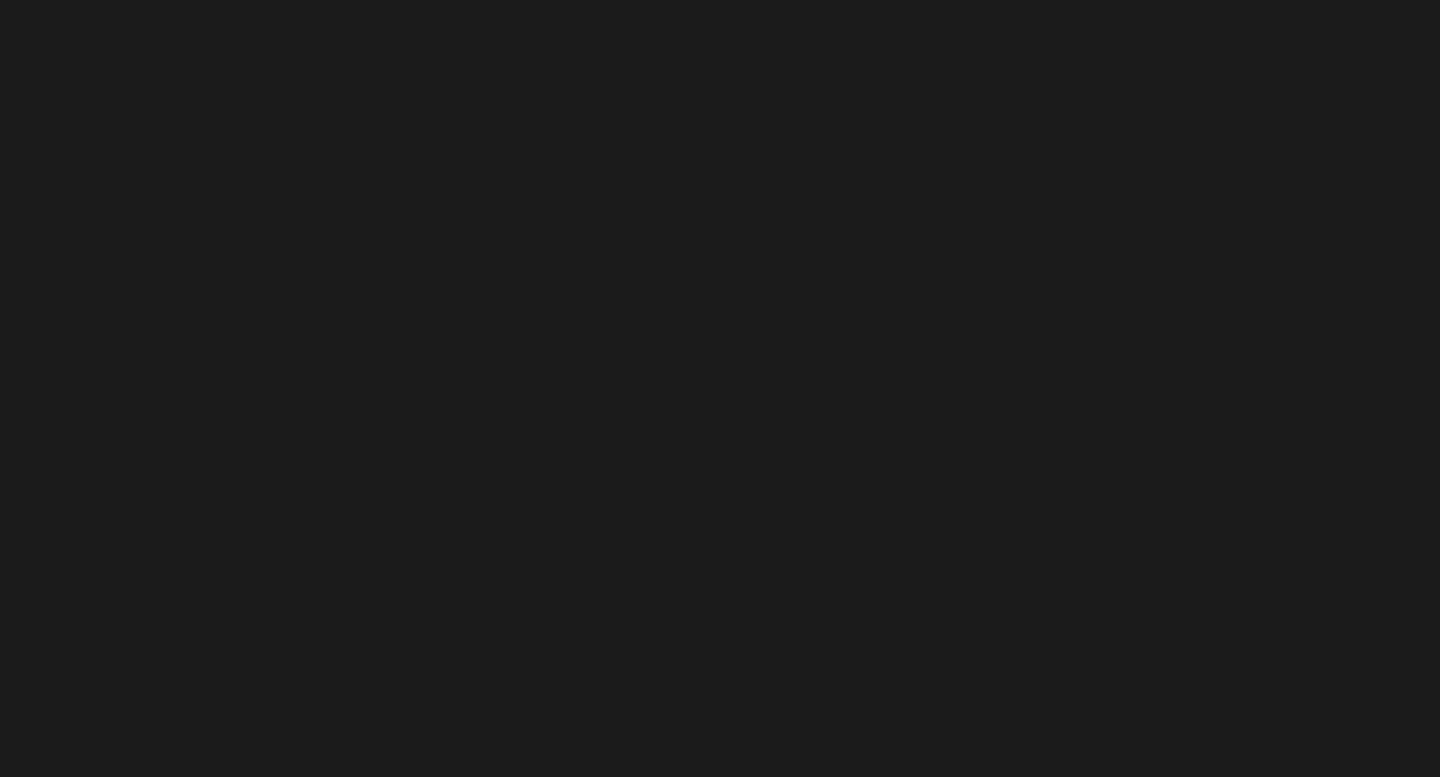
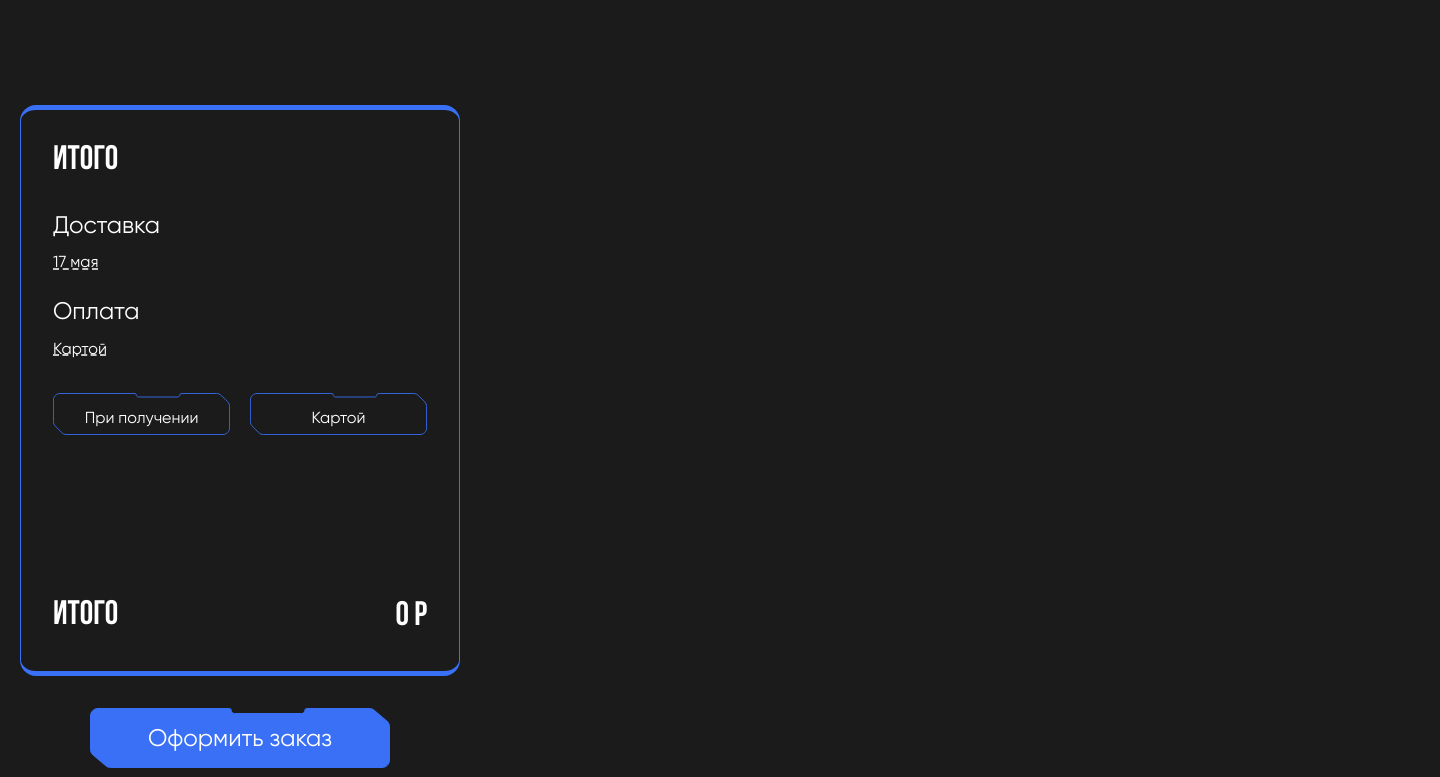
Before and after one commit to B1ackMambaX/warpoint-store-frontend, a React (Create React App) app: page /cart in a window 1280 px wide. Before the commit this address had no page. Shown: the part 243-1020 px from the top of the page, 1440 px wide, since content can reach past the window. Before the commit the page ends 800 px from the top, so only its background shows below. Built offline with nearby package versions, Linux system fonts and the light colour scheme.

Commit message:
Added cart

```diff
--- a/src/App.tsx
+++ b/src/App.tsx
@@ -5,6 +5,7 @@ import SignIn from './pages/auth/SignIn';
 import SignUp from './pages/auth/SignUp';
 import Catalog from './pages/catalog/Catalog';
 import ProductPage from './pages/productPage/ProductPage';
+import CartPage from './pages/cart/CartPage';
 
 const App = () => {
 	return (
@@ -15,6 +16,7 @@ const App = () => {
 				<Route path='/sign-up' element={<SignUp/>}/>
 				<Route path='/catalog' element={<Catalog/>}/>
 				<Route path="/product/:productId" element={<ProductPage/>} />
+				<Route path="/cart" element={<CartPage/>} />
 			</Routes>
 
 		</Router>
--- /dev/null
+++ b/src/components/cart/Cart.tsx
@@ -0,0 +1,121 @@
+import { useEffect, useState } from 'react';
+import CartItem from '../cartItem/CartItem';
+import Heading from '../heading/Heading';
+import './cart.scss';
+import CartModel from '../../models/Cart';
+import Button from '../button/Button';
+import frame from '../../resources/img/frame.svg';
+
+const Cart = () => {
+    const [cart, setCart] = useState<CartModel>([]);
+
+
+    useEffect(() => {
+        if (localStorage.getItem('cart')) {
+            setCart(JSON.parse(localStorage.getItem('cart')!));
+        }
+    }, [])
+
+    useEffect(() => {
+        if (cart.length !== 0) {
+            localStorage.setItem('cart', JSON.stringify(cart));
+        }
+    }, [cart])
+
+    const deleteHandler = (id: number) => {
+        setCart(state => state.filter(item => item.product.id !== id));
+    }
+
+    const incrementHandler = (id: number) => {
+        setCart(state => {
+            const newState = state.map(item => {
+                if (item.product.id === id) {
+                    return {product: item.product, quantity: item.quantity + 1}
+                } else {
+                    return item;
+                }
+            })
+            return newState;
+        })
+    }
+
+    const decrementHandler = (id: number) => {
+        setCart(state => {
+            const newState = state.map(item => {
+                if (item.product.id === id) {
+                    if (item.quantity !== 1) {
+                        return {product: item.product, quantity: item.quantity - 1}
+                    } else {
+                        return item;
+                    }
+
+                } else {
+                    return item;
+                }
+            })
+            return newState;
+        });
+    }
+
+    const getTotalPrice = () => {
+        let totalPrice = 0;
+        cart.forEach(item => {
+            totalPrice += item.product.price * item.quantity;
+        });
+
+        return totalPrice;
+    }
+
+    return (
+        <div className="container">
+            <main className="cart">
+                <Heading>КОРЗИНА</Heading>
+                <div className="cart__info">
+                    <div className="cart__list">
+                        {cart.length !== 0 && cart.map(item => (<
+                            CartItem
+                                key={item.product.id}
+                                name={item.product.name}
+                                description={item.product.description}
+                                imageUrl={item.product.img_url}
+                                quantity={item.quantity}
+                                price={item.product.price}
+                                onDelete={(_) => deleteHandler(item.product.id)}
+                                onIncrement={(_) => incrementHandler(item.product.id)}
+                                onDecrement={(_) => decrementHandler(item.product.id)}
+                        />))}
+                    </div>
+                    <div>
+                        <div className="cart__checkout">
+                            <h2 className="cart__checkout-heading bebas">ИТОГО</h2>
+
+                            <div className='cart__checkout-div'>
+                                <h3 className="cart__checkout-subheading">Доставка</h3>
+                                <span className='cart__checkout-info'>17 мая</span>
+                            </div>
+
+                            <div>
+                                <h3 className="cart__checkout-subheading">Оплата</h3>
+                                <span className='cart__checkout-info'>Картой</span>
+                            </div>
+
+                            <div className="cart__checkout-buttons">
+                                <Button tag="button" text="При получении" image={frame} width={178} height={48} fontSize={16}/>
+                                <Button tag="button" text="Картой" image={frame} width={178} height={48} fontSize={16}/>
+                            </div>
+
+
+                            <div className="cart__checkout-total">
+                                <h2 className="cart__checkout-heading bebas">ИТОГО</h2>
+                                <span className="cart__checkout-heading bebas">{getTotalPrice() + ' Р'}</span>
+                            </div>
+                        </div>
+                        <button className='cart__checkout-submit'>Оформить заказ</button>
+                    </div>
+                </div>
+            </main>
+        </div>
+    )
+}
+
+export default Cart;
--- /dev/null
+++ b/src/components/cart/cart.scss
@@ -0,0 +1,67 @@
+.cart {
+    &__info {
+        padding-top: 88px;
+        display: flex;
+        gap: 20px;
+    }
+    padding-bottom: 160px;
+
+    &__checkout {
+        padding: 32px;
+        width: 440px;
+        height: 571px;
+        border-bottom: 5px solid #3970F6;
+        border-left: 1px solid #3970F6;
+        border-right: 1px solid #3970F6;
+        border-top: 5px solid #3970F6;
+        border-radius: 16px;
+
+        &-heading {
+            font-size: 34px;
+            margin-bottom: 32px;
+        }
+
+        &-div {
+            margin-bottom: 24px;
+        }
+
+        &-subheading {
+            font-weight: 400;
+            font-size: 24px;
+        }
+
+        &-info {
+            display: block;
+            margin-top: 12px;
+            text-decoration: underline dashed;
+        }
+
+        &-buttons {
+            display: flex;
+            gap: 20px;
+            margin-top: 32px;
+        }
+
+        &-total {
+            margin-top: 150px;
+            display: flex;
+            align-items: center;
+            justify-content: space-between;
+        }
+
+        &-submit {
+            font-size: 24px;
+            display: block;
+            margin: 0 auto;
+            color: #fff;
+
+            cursor: pointer;
+            margin-top: 32px;
+            width: 300px;
+            height: 60px;
+            background-color: transparent;
+            border: none;
+            background-image: url('../../resources/img/button.svg');
+        }
+    }
+}
--- /dev/null
+++ b/src/components/cartItem/CartItem.tsx
@@ -0,0 +1,36 @@
+import CartItemProps from "./CartItemProps";
+
+import './cartItem.scss';
+
+import trash from '../../resources/img/trash.svg';
+
+const CartItem = ({name, description, price, quantity, imageUrl, onDelete, onIncrement, onDecrement}: CartItemProps) => {
+    return (
+        <article className="cart-item">
+            <img className="cart-item__image" src={imageUrl} alt={name} />
+
+            <div>
+                <div className="cart-item__info">
+                    <div>
+                        <h2 className="cart-item__heading bebas">{name}</h2>
+                        <p className="cart-item__descr">{description.slice(0, 50) + '...'}</p>
+                    </div>
+
+                    <p className="cart-item__price bebas">{(price * quantity).toFixed(1) + ' Р'}</p>
+                </div>
+
+                <div className="cart-item__controls">
+                    <div className="counter">
+                        <button className="counter__button" onClick={onDecrement}>-</button>
+                        <span className="counter__quantity bebas">{quantity}</span>
+                        <button className="counter__button" onClick={onIncrement}>+</button>
+                    </div>
+
+                    <img src={trash} alt="" onClick={onDelete}/>
+                </div>
+            </div>
+        </article>
+    )
+}
+
+export default CartItem
--- /dev/null
+++ b/src/components/cartItem/CartItemProps.ts
@@ -0,0 +1,12 @@
+interface CartItemProps {
+    name: string;
+    description: string;
+    price: number;
+    quantity: number;
+    imageUrl: string;
+    onIncrement?: (_: any) => void;
+    onDecrement?: (_: any) => void;
+    onDelete?: (_: any) => void;
+}
+
+export default CartItemProps;
--- /dev/null
+++ b/src/components/cartItem/cartItem.scss
@@ -0,0 +1,74 @@
+.cart-item {
+    margin-bottom: 32px;
+    width: 900px;
+    height: 210px;
+    display: flex;
+    gap: 20px;
+    &__image {
+        width: 210px;
+        height: 210px;
+        object-fit: contain;
+        border-bottom: 5px solid #3970F6;
+        border-left: 1px solid #3970F6;
+        border-right: 1px solid #3970F6;
+        border-top: 5px solid #3970F6;
+        border-radius: 16px;
+    }
+
+    &__info {
+        display: flex;
+        width: 670px;
+        justify-content: space-between;
+        align-items: flex-start;
+    }
+
+    &__heading {
+        font-size: 34px;
+    }
+
+    &__price {
+        font-size: 34px;
+        line-height: 34px;
+    }
+
+    &__descr {
+        margin-top: 20px;
+        max-width: 308px;
+    }
+
+    &__controls {
+        display: flex;
+        justify-content: space-between;
+        margin-top: 53px;
+
+        img {
+            cursor: pointer;
+            width: 26px;
+            height: 32px;
+        }
+    }
+
+    .counter {
+        line-height: 100%;
+        font-size: 34px;
+        display: flex;
+        justify-content: center;
+        align-items: center;
+        gap: 16px;
+        width: 110px;
+        height: 52px;
+        border-bottom: 2px solid #3970F6;
+        border-left: 1px solid #3970F6;
+        border-right: 1px solid #3970F6;
+        border-top: 2px solid #3970F6;
+
+
+        &__button {
+            cursor: pointer;
+            border: none;
+            background-color: transparent;
+            color: #FBFBFB;
+        }
+    }
+
+}
--- /dev/null
+++ b/src/pages/cart/CartPage.tsx
@@ -0,0 +1,15 @@
+import Cart from "../../components/cart/Cart";
+import Footer from "../../components/footer/Footer";
+import Header from "../../components/header/Header";
+
+const CartPage = () => {
+    return (
+        <>
+            <Header/>
+            <Cart/>
+            <Footer/>
+        </>
+    )
+}
+
+export default CartPage;
```
Also changed, not shown: src/components/header/Header.tsx (+6 -3 lines), src/resources/img/trash.svg (added).
